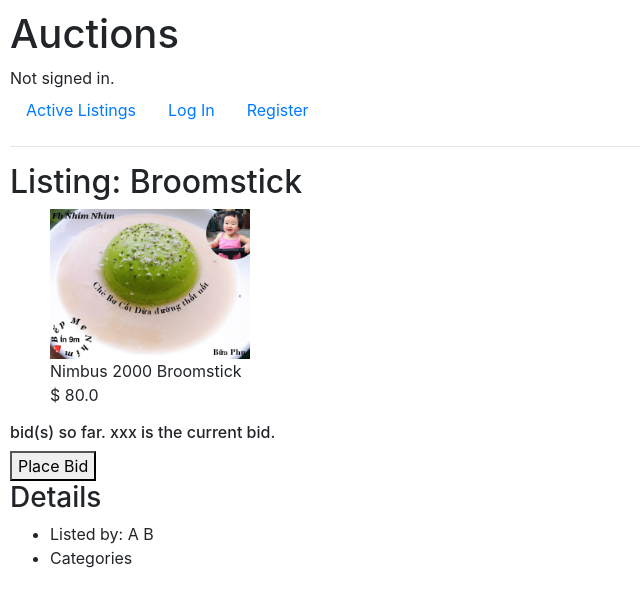
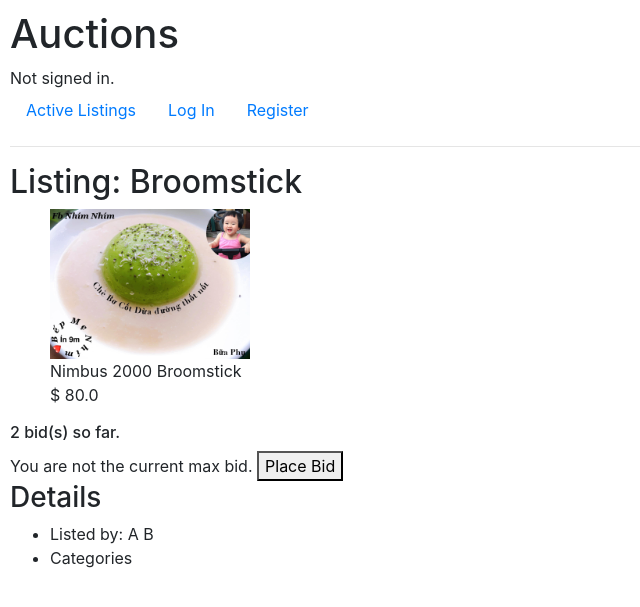
Before and after one commit to thaohvm/commerce, a Django app: page /listing/2 in a window 1280 px wide. Shown: the top 607 px of the page, without its empty margins (0-640 px from the left). Run offline with Django 3.2, Linux system fonts and the light colour scheme; data comes from the database, SQL or seed files in the repository; both versions use the stored data as it was after the commit; some libraries are stand-ins or nearby versions.

Commit message:
finished count bid

```diff
--- a/auctions/templates/auctions/listing.html
+++ b/auctions/templates/auctions/listing.html
@@ -6,12 +6,19 @@
 
 <ul>
     <img class="listing image" src="{% static item.image %}">
-        <br/>
+    <br />
     {{ item.description }}
-        <br/>
+    <br />
     {{ item.currency }} {{ item.price }}
 </ul>
-    <h6>  bid(s) so far. xxx is the current bid.</h6>
+<h6> {{ total_bids }} bid(s) so far. </h6>
+{% if total_bids > 0 %}
+{% if is_max_bid %}
+You are the current max bid.
+{% else %}
+You are not the current max bid.
+{% endif %}
+{% endif %}
 <button type="button"> Place Bid</button>
 <h3>Details</h3>
 <ul>
--- a/auctions/views.py
+++ b/auctions/views.py
@@ -6,7 +6,7 @@
 from django.urls import reverse
 from django.shortcuts import redirect
 
-from .models import Listing, User
+from .models import Bid, Listing, User
 
 
 class NewListingForm(forms.ModelForm):
@@ -83,8 +83,13 @@
             obj.save()
             return HttpResponseRedirect(reverse("index"))
     else:
+        item = Listing.objects.get(id=id)
+        bids = Bid.objects.filter(item=item)
+        is_max_bid = bids and max(bids, key=lambda b: b.bid).bid_by.id == request.user.id
         return render(request, "auctions/listing.html", {
-            "item": Listing.objects.get(id=id)
+            "item": item,
+            "total_bids": len(bids),
+            "is_max_bid": is_max_bid,
         })
 
 
```
Also changed, not shown: db.sqlite3. Lines whose indentation alone changed are shown as unchanged.
